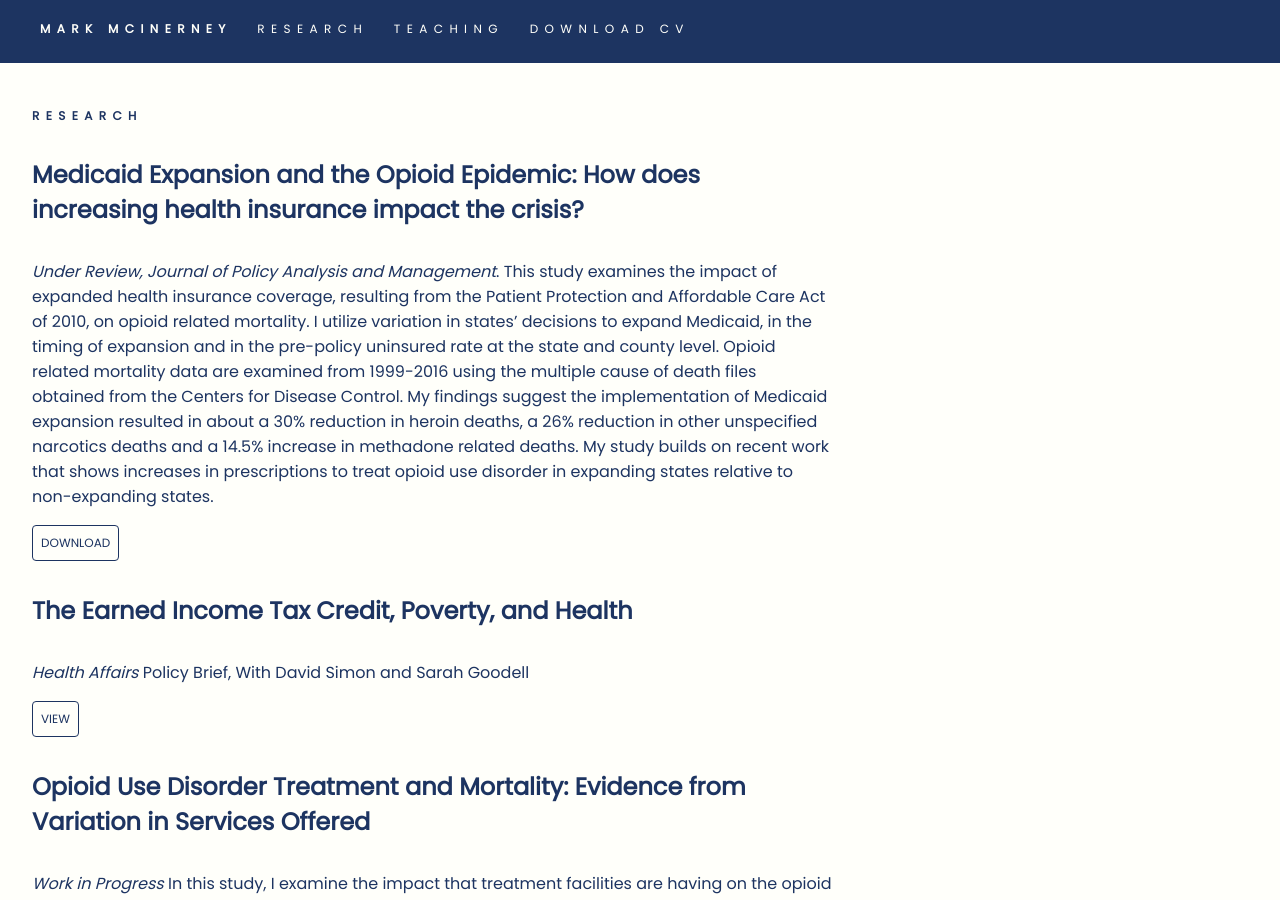
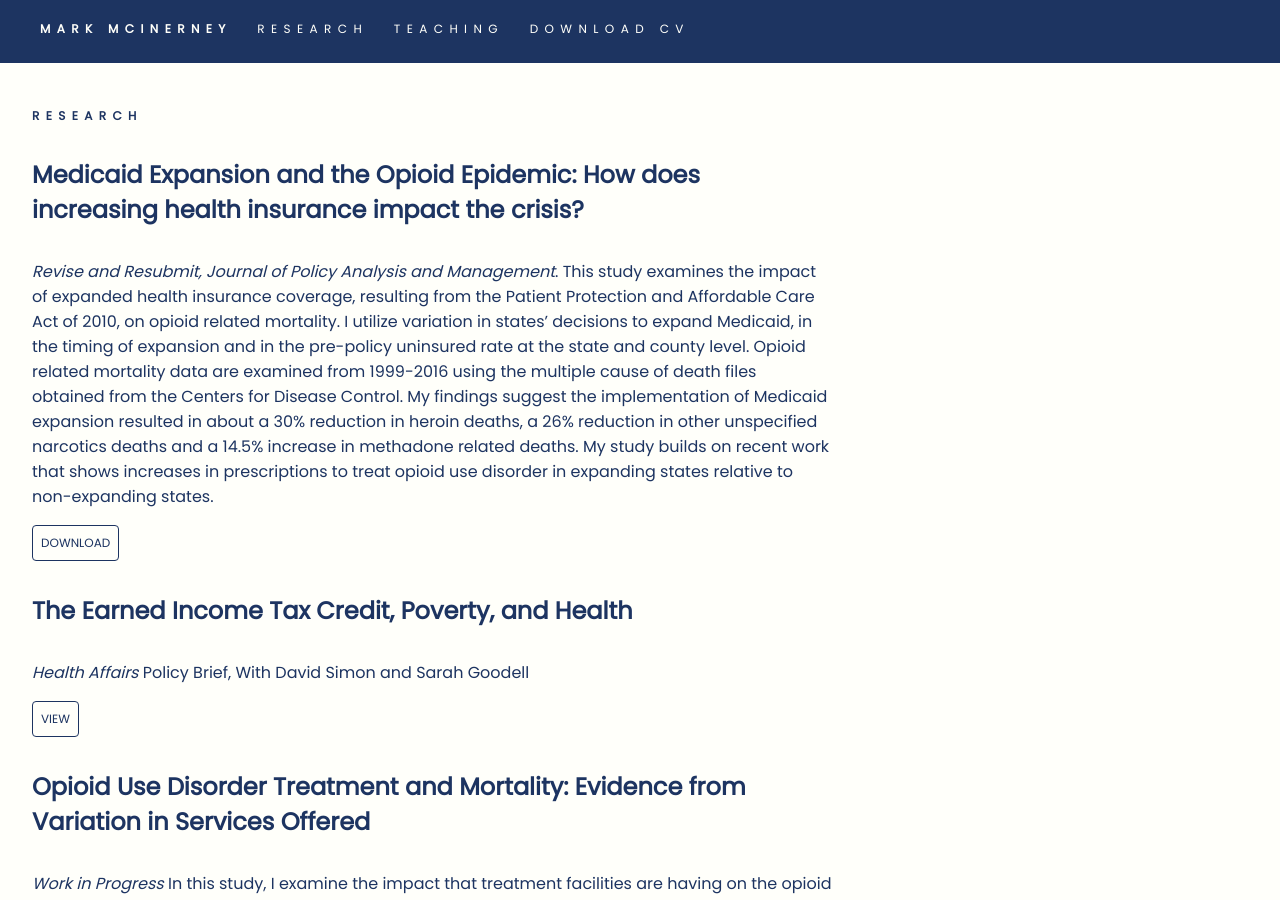
Before and after one commit to mattmotel/markmcinerney, a Jekyll site: the page built from index.md, in a window 1280 px wide and 900 px high, scrolled down 346 px. Built offline with Jekyll 4.4.1, drawn with Linux system fonts in a browser that asks for light colours.

Commit message:
Updated A

```diff
--- a/_posts/2018-09-01-a.markdown
+++ b/_posts/2018-09-01-a.markdown
@@ -8,5 +8,5 @@ file: "/uploads/Medicaid%20Expansion%20and%20the%20Opioid%20Epidemic%20-%20How%2
 layout: post
 ---
 
-*Under Review, Journal of Policy Analysis and Management*.
+*Revise and Resubmit, Journal of Policy Analysis and Management*.
 This study examines the impact of expanded health insurance coverage, resulting from the Patient Protection and Affordable Care Act of 2010, on opioid related mortality. I utilize variation in states’ decisions to expand Medicaid, in the timing of expansion and in the pre-policy uninsured rate at the state and county level. Opioid related mortality data are examined from 1999-2016 using the multiple cause of death files obtained from the Centers for Disease Control. My findings suggest the implementation of Medicaid expansion resulted in about a 30% reduction in heroin deaths, a 26% reduction in other unspecified narcotics deaths and a 14.5% increase in methadone related deaths. My study builds on recent work that shows increases in prescriptions to treat opioid use disorder in expanding states relative to non-expanding states.
```
